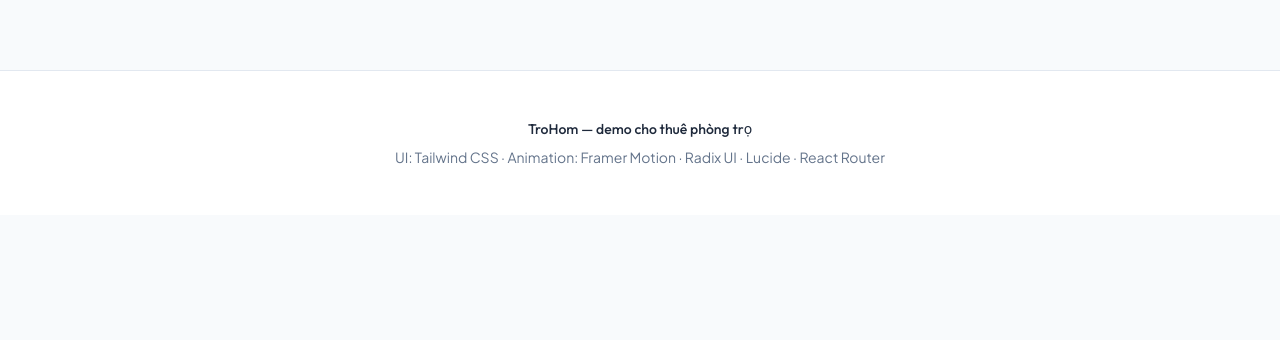
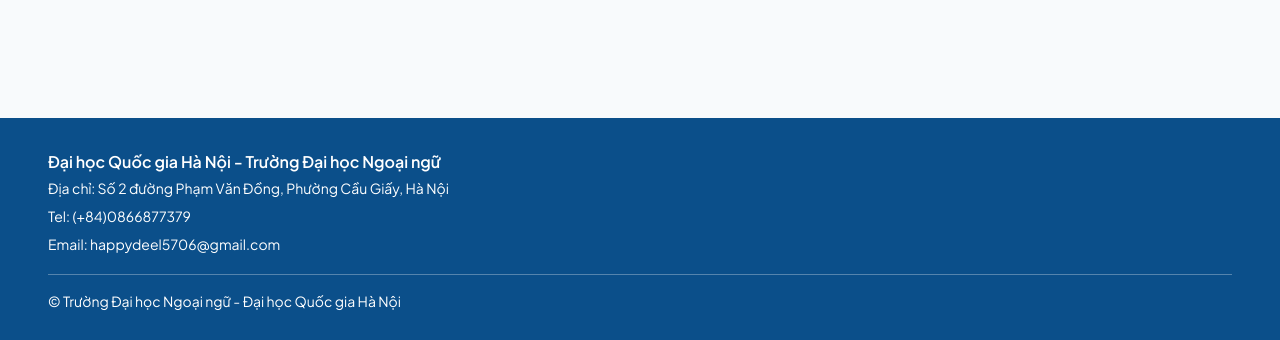
Before and after one commit to Anh2516/phanmemquanlytro, a React (Create React App) app: page / in a window 1280 px wide. Shown: the part 3961-4301 px from the top of the page. Before the commit the page ends 4176 px from the top, so only its background shows below. Built offline with nearby package versions, Linux system fonts and the light colour scheme.

Commit message:
add_footer

```diff
--- a/src/layouts/MainLayout.tsx
+++ b/src/layouts/MainLayout.tsx
@@ -1,26 +1,26 @@
 import { Outlet } from "react-router-dom";
 import { Header } from "../components/Header";
-import { useLanguage } from "../i18n/LanguageContext";
 
 export function MainLayout() {
-  const { language } = useLanguage();
-  const isEn = language === "en";
-
   return (
     <div className="min-h-screen bg-surface-50 text-slate-900">
       <Header />
       <Outlet />
       <footer
         id="about"
-        className="border-t border-slate-200 bg-white py-12 text-center text-sm text-slate-500"
+        className="mt-12 bg-[#0b4f8a] text-white"
       >
-        <p className="font-display text-slate-800">
-          {isEn ? "TroHom — room rental demo" : "TroHom — demo cho thuê phòng trọ"}
-        </p>
-        <p className="mt-2">
-          UI: Tailwind CSS · Animation: Framer Motion · Radix UI · Lucide ·
-          React Router
-        </p>
+        <div className="w-full px-4 py-8 text-left text-sm leading-7 sm:px-8 lg:px-12">
+          <p className="text-base font-semibold">
+            Đại học Quốc gia Hà Nội - Trường Đại học Ngoại ngữ
+          </p>
+          <p>Địa chỉ: Số 2 đường Phạm Văn Đồng, Phường Cầu Giấy, Hà Nội</p>
+          <p>Tel: (+84)0866877379</p>
+          <p>Email: happydeel5706@gmail.com</p>
+          <div className="mt-4 border-t border-white/30 pt-4 text-sm">
+            © Trường Đại học Ngoại ngữ - Đại học Quốc gia Hà Nội
+          </div>
+        </div>
       </footer>
     </div>
   );
```
Also changed, not shown: 1 other file (tests, documents, lock files or other folders).
